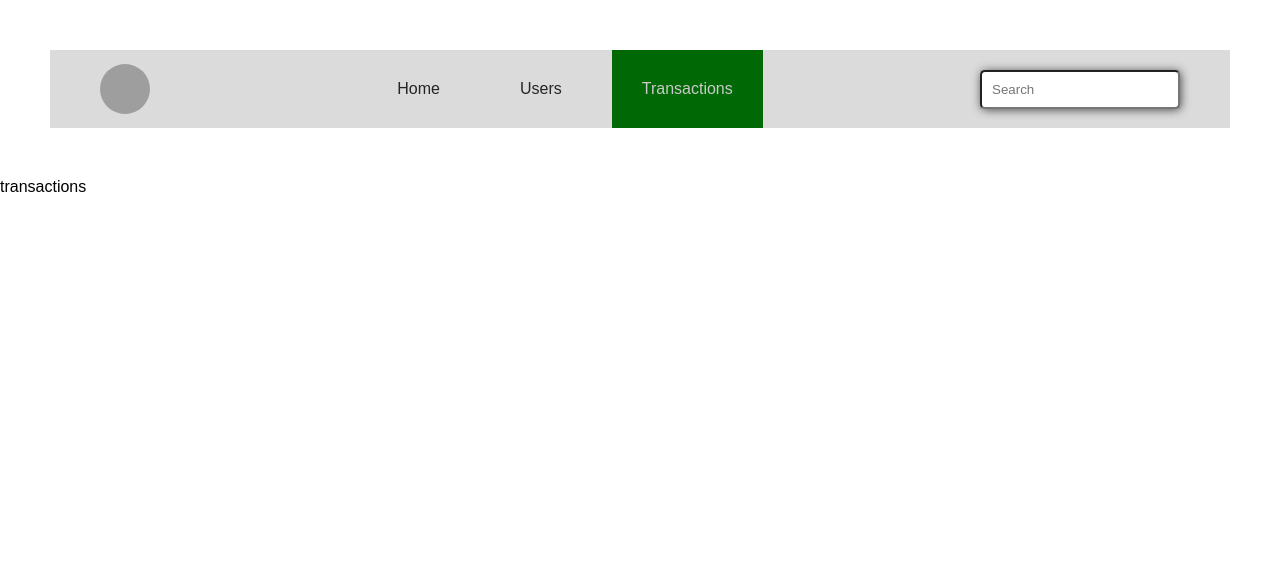
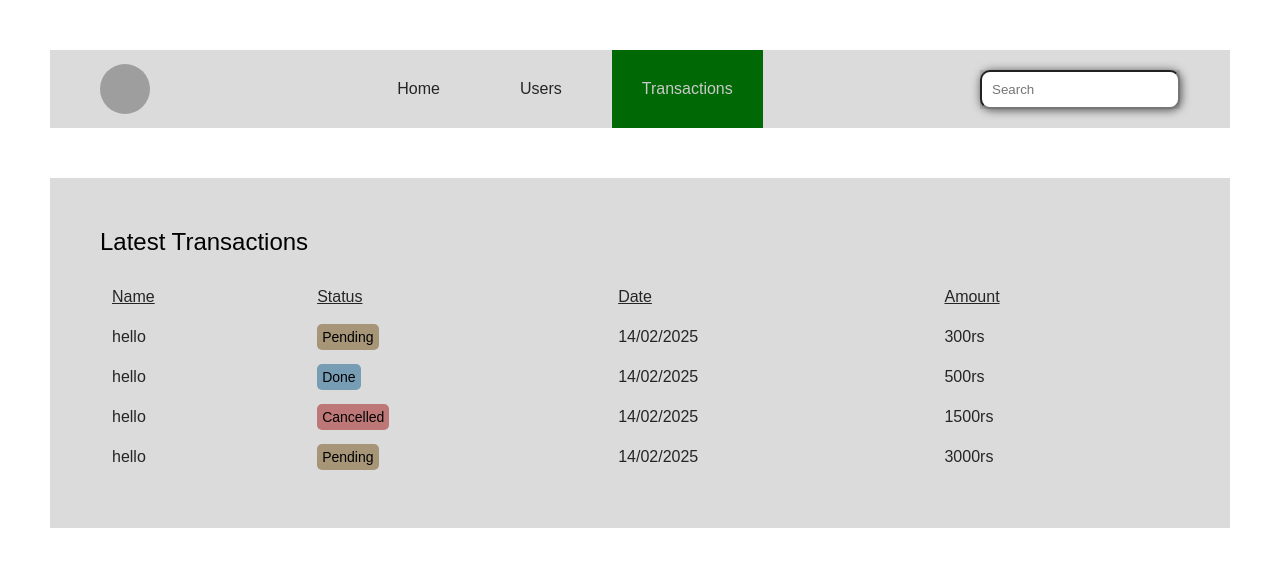
Before and after one commit to Souvikarjun/Enterprice-Account, a Next.js app: page /dashboard/transactions in a window 1280 px wide. Shown: the top 566 px of the page. Built offline with nearby package versions, Linux system fonts and the light colour scheme; grey boxes are pictures that could not be loaded.

Commit message:
some changes were made

```diff
--- a/app/component/navbar/navbar.jsx
+++ b/app/component/navbar/navbar.jsx
@@ -5,6 +5,7 @@ import Image from "next/image"
 import styles from "./navbar.module.css"
 import Link from "next/link"
 import { usePathname } from "next/navigation"
+import { Searchbar } from "../searchbar/searchbar"
 
 export const Navbar = () => {
 
@@ -24,10 +25,8 @@ export const Navbar = () => {
                 <li className={styles.comp}>Transactions</li>
             </Link>
         </ul>
-        <form action="" className={styles.form}>
-          <input type="text" placeholder="Search"/>
-        </form>
-        {/* // <ContactButton text="Contact Me"/> */}
+        <Searchbar/>
+
     </div>
   )
 }
--- a/app/component/navbar/navbar.module.css
+++ b/app/component/navbar/navbar.module.css
@@ -42,20 +42,3 @@
     color: #cacaca;
     /* animation-play-state: running; */
 }
-
-.form{
-    display: flex;
-    flex-direction: column;
-    background-color: #c2c2c2;
-    align-items: center;
-    justify-content: center;
-    /* box-shadow: 0px 0px 10px #c9c9c9; */
-}
-
-.form input{
-    width: 200px;
-    padding: 10px;
-    border-radius: 5px;
-    outline: none;
-    box-shadow: 1px 1px 10px #4d4d4d;
-}
--- /dev/null
+++ b/app/component/searchbar/searchbar.jsx
@@ -0,0 +1,11 @@
+import styles from "./searchbar.module.css"
+
+export const Searchbar = () => {
+  return (
+    <div>
+        <form action="" className={styles.form}>
+            <input type="text" placeholder="Search"/>
+        </form>
+    </div>
+  )
+}
--- /dev/null
+++ b/app/component/searchbar/searchbar.module.css
@@ -0,0 +1,25 @@
+.container{
+    display: flex;
+    align-items: center;
+    justify-content: space-between;
+    padding-left: 50px;
+    padding-right: 50px;
+    margin: 50px;
+}
+
+.form{
+    display: flex;
+    flex-direction: column;
+    background-color: #c2c2c2;
+    align-items: center;
+    justify-content: center;
+    /* box-shadow: 0px 0px 10px #c9c9c9; */
+}
+
+.form input{
+    width: 200px;
+    padding: 10px;
+    border-radius: 10px;
+    outline: none;
+    box-shadow: 1px 1px 10px #4d4d4d;
+}
--- a/app/dashboard/dashboard.module.css
+++ b/app/dashboard/dashboard.module.css
@@ -1,3 +1,10 @@
 .container{
-    display: auto;
+    display: flex;
+    /* align-items: center; */
+    /* justify-content: space-between; */
+    height: 100vh;
+    margin: 50px;
+    /* background-color: #dbdbdb; */
+    background: #666666;
+    color: #252525;
 }
--- a/app/dashboard/transactions/page.jsx
+++ b/app/dashboard/transactions/page.jsx
@@ -1,9 +1,75 @@
 import React from 'react'
+import styles from "./transactions.module.css"
+import Image from 'next/image'
 
-const Transactions = () => {
+
+function Transaction() {
   return (
-    <div>transactions</div>
+    <div className={styles.container}>
+      <h2 className={styles.title}>Latest Transactions</h2>
+      <table className={styles.table}>
+        <thead>
+          <tr>
+            <td>Name</td>
+            <td>Status</td>
+            <td>Date</td>
+            <td>Amount</td>
+          </tr>
+        </thead>
+
+        <tbody>
+          <tr>
+            <td>
+              <div className={styles.user}>
+              hello
+              </div>
+            </td>
+            <td>
+              <span className={`${styles.status} ${ styles.pending}`}>Pending</span>
+            </td>
+            <td>14/02/2025</td>
+            <td>300rs</td>
+          </tr>
+          <tr>
+            <td>
+              <div className={styles.user}>
+                hello
+              </div>
+            </td>
+            <td>
+              <span className={`${styles.status} ${ styles.done}`}>Done</span>
+            </td>
+            <td>14/02/2025</td>
+            <td>500rs</td>
+          </tr>
+          <tr>
+            <td>
+              <div className={styles.user}>
+              hello
+              </div>
+            </td>
+            <td>
+              <span className={`${styles.status} ${ styles.cancelled}`}>Cancelled</span>
+            </td>
+            <td>14/02/2025</td>
+            <td>1500rs</td>
+          </tr>
+          <tr>
+            <td>
+              <div className={styles.user}>
+              hello
+              </div>
+            </td>
+            <td>
+              <span className={`${styles.status} ${ styles.pending}`}>Pending</span>
+            </td>
+            <td>14/02/2025</td>
+            <td>3000rs</td>
+          </tr>
+        </tbody>
+      </table>
+    </div>
   )
 }
 
-export default Transactions
+export default Transaction
--- a/app/dashboard/transactions/transactions.module.css
+++ b/app/dashboard/transactions/transactions.module.css
@@ -1,3 +1,54 @@
 .container{
+    background-color: #dbdbdb;
+    padding: 50px;
+    margin: 50px;
+    color: #252525;
+}
+
+.table thead{
+    text-decoration: underline;
+
+}
+
+.title{
+    margin-bottom: 20px;
+    font-weight: 200;
+    color: #000;
+}
+
+.table{
+    width: 100%;
+}
+
+
+.table td{
+    padding: 10px;
+}
+
+.user{
     display: flex;
+    gap: 10px;
+    align-items: center;
 }
+
+.userImage{
+    object-fit: cover;
+    border-radius: 50%;
+}
+
+.status{
+    border-radius: 5px;
+    padding: 5px;
+    font-size: 14px;
+    color: #000;
+}
+
+.pending{
+    background-color: #66440075;
+}
+.done{
+    background-color: #00548875;
+}
+.cancelled{
+    background-color: #99010175;
+}
```
Also changed, not shown: app/dashboard/page.jsx (+9 -2 lines), package.json (+4 -4 lines).
